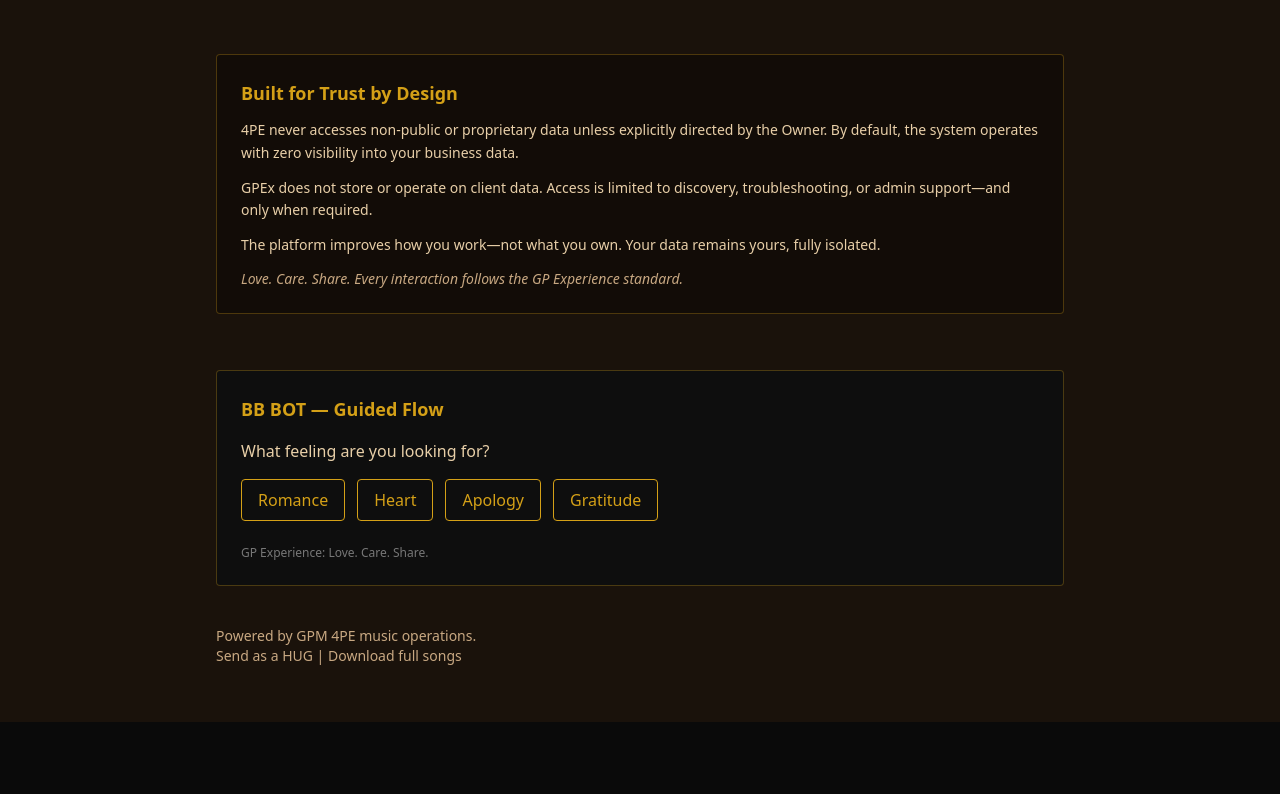
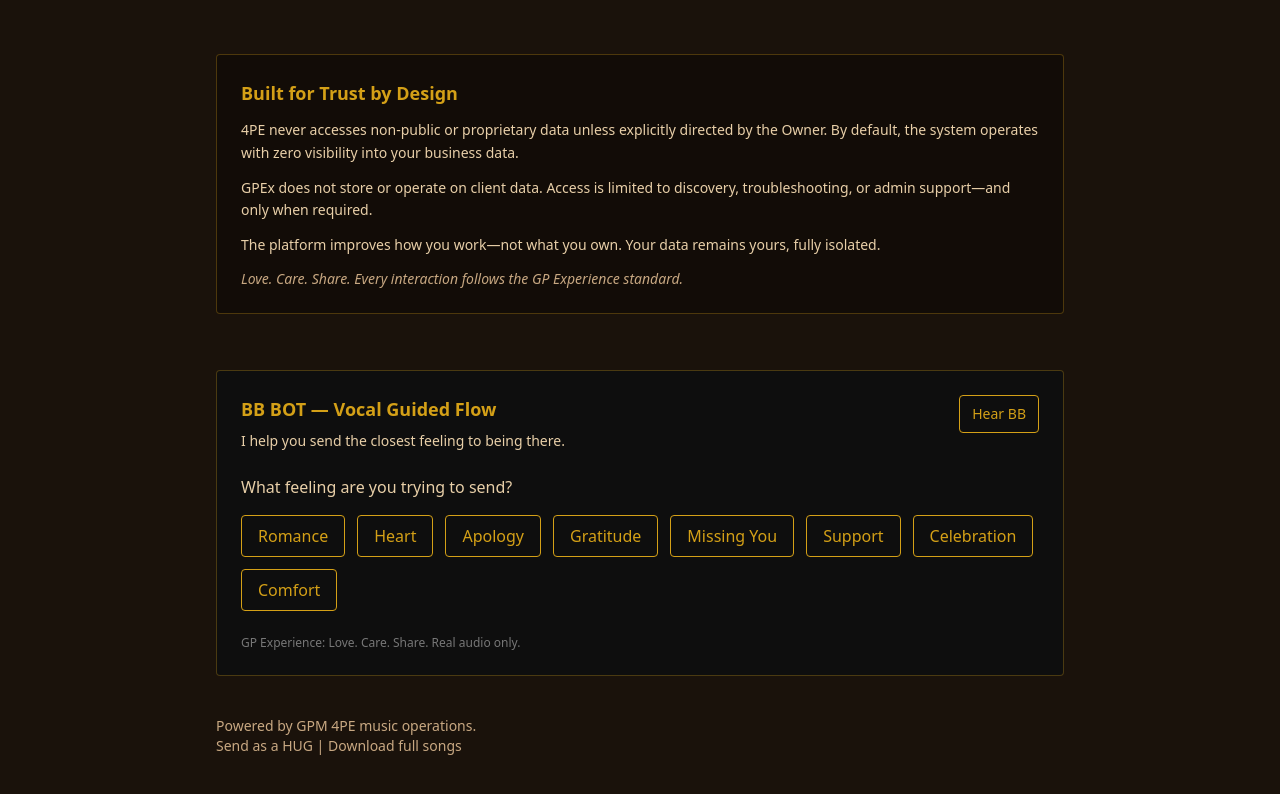
Before and after one commit to mmmm013/k-kut, a Next.js app: page / in a window 1280 px wide. Shown: the part 709-1503 px from the top of the page. Before the commit the page ends 1431 px from the top, so only its background shows below. Built offline with nearby package versions, Linux system fonts and the light colour scheme.

Commit message:
Add BB-BOT vocal greeting

```diff
--- a/components/BBBotDemo.tsx
+++ b/components/BBBotDemo.tsx
@@ -1,32 +1,108 @@
 "use client";
 
-import { useState } from "react";
+import { useEffect, useMemo, useState } from "react";
 
 export default function BBBotDemo() {
   const [step, setStep] = useState(1);
   const [feeling, setFeeling] = useState<string | null>(null);
+  const [voiceReady, setVoiceReady] = useState(false);
+
+  const greeting =
+    "Hi, I’m BB. Tell me the feeling you need, and I’ll help you find the exact K-KUT moment.";
+
+  const feelings = useMemo(
+    () => [
+      "Romance",
+      "Heart",
+      "Apology",
+      "Gratitude",
+      "Missing You",
+      "Support",
+      "Celebration",
+      "Comfort",
+    ],
+    []
+  );
+
+  const tones = ["Soft", "Cinematic", "Intimate", "Warm", "Big", "Tender"];
+
+  function speak(text: string) {
+    if (typeof window === "undefined" || !("speechSynthesis" in window)) return;
+
+    window.speechSynthesis.cancel();
+
+    const utterance = new SpeechSynthesisUtterance(text);
+    utterance.rate = 0.92;
+    utterance.pitch = 1.05;
+    utterance.volume = 1;
+
+    const voices = window.speechSynthesis.getVoices();
+
+    const preferred =
+      voices.find((v) => v.lang === "en-AU") ||
+      voices.find((v) => v.lang.startsWith("en-AU")) ||
+      voices.find((v) => v.lang.startsWith("en-GB")) ||
+      voices.find((v) => v.lang.startsWith("en"));
+
+    if (preferred) utterance.voice = preferred;
+
+    window.speechSynthesis.speak(utterance);
+  }
+
+  useEffect(() => {
+    if (typeof window === "undefined" || !("speechSynthesis" in window)) return;
+
+    const loadVoices = () => setVoiceReady(true);
+
+    window.speechSynthesis.onvoiceschanged = loadVoices;
+    loadVoices();
+
+    const timer = window.setTimeout(() => {
+      speak(greeting);
+    }, 600);
+
+    return () => window.clearTimeout(timer);
+  }, []);
 
   const selectFeeling = (f: string) => {
     setFeeling(f);
     setStep(2);
+    speak(`Got it. ${f}. Choose your tone.`);
+  };
+
+  const selectTone = (tone: string) => {
+    speak(`Perfect. I will look for a ${tone.toLowerCase()} ${feeling?.toLowerCase()} moment.`);
   };
 
   return (
     <div className="border border-[#D4A017]/30 rounded p-6 bg-[#0E0E0E]">
+      <div className="flex items-start justify-between gap-4">
+        <div>
+          <h3 className="text-lg font-semibold text-[#D4A017]">
+            BB BOT — Vocal Guided Flow
+          </h3>
 
-      <h3 className="text-lg font-semibold text-[#D4A017]">
-        BB BOT — Guided Flow
-      </h3>
+          <p className="mt-2 text-sm text-[#E8CFA8]">
+            I help you send the closest feeling to being there.
+          </p>
+        </div>
 
-      {/* STEP 1 */}
+        <button
+          onClick={() => speak(greeting)}
+          className="px-3 py-2 border border-[#D4A017] rounded text-[#D4A017] hover:bg-[#D4A017]/10 text-sm"
+        >
+          Hear BB
+        </button>
+      </div>
+
       {step === 1 && (
-        <div className="mt-4">
+        <div className="mt-6">
           <p className="text-[#E8CFA8]">
-            What feeling are you looking for?
+            What feeling are you trying to send?
           </p>
 
           <div className="mt-4 flex gap-3 flex-wrap">
-            {["Romance", "Heart", "Apology", "Gratitude"].map((f) => (
+            {feelings.map((f) => (
               <button
                 key={f}
                 onClick={() => selectFeeling(f)}
@@ -39,32 +115,45 @@ export default function BBBotDemo() {
         </div>
       )}
 
-      {/* STEP 2 */}
       {step === 2 && (
-        <div className="mt-4">
+        <div className="mt-6">
           <p className="text-[#E8CFA8]">
             Got it — <span className="text-[#D4A017]">{feeling}</span>.
-            Choose your tone:
+            Choose the delivery tone:
           </p>
 
-          <div className="mt-4 space-y-2">
-            {["Soft", "Cinematic", "Intimate"].map((opt) => (
-              <div
+          <div className="mt-4 grid gap-3 sm:grid-cols-2">
+            {tones.map((opt) => (
+              <button
                 key={opt}
-                className="p-3 border border-[#333] rounded"
+                onClick={() => selectTone(opt)}
+                className="p-3 border border-[#333] rounded text-left hover:border-[#D4A017]/60 hover:bg-[#D4A017]/10"
               >
-                Option — {opt}
-              </div>
+                <span className="text-[#D4A017]">Option — {opt}</span>
+                <span className="block text-xs text-[#C8A882] mt-1">
+                  BB will search emotional moments with this tone.
+                </span>
+              </button>
             ))}
           </div>
+
+          <button
+            onClick={() => {
+              setStep(1);
+              setFeeling(null);
+              speak("Let’s choose a new feeling.");
+            }}
+            className="mt-4 text-sm text-[#C8A882] underline"
+          >
+            Start over
+          </button>
         </div>
       )}
 
-      {/* SAFETY / EXPERIENCE FILTER */}
       <div className="mt-6 text-xs text-[#777]">
-        GP Experience: Love. Care. Share.
+        GP Experience: Love. Care. Share. Real audio only.
+        {!voiceReady && " Voice may require pressing Hear BB on some browsers."}
       </div>
-
     </div>
   );
 }
```
